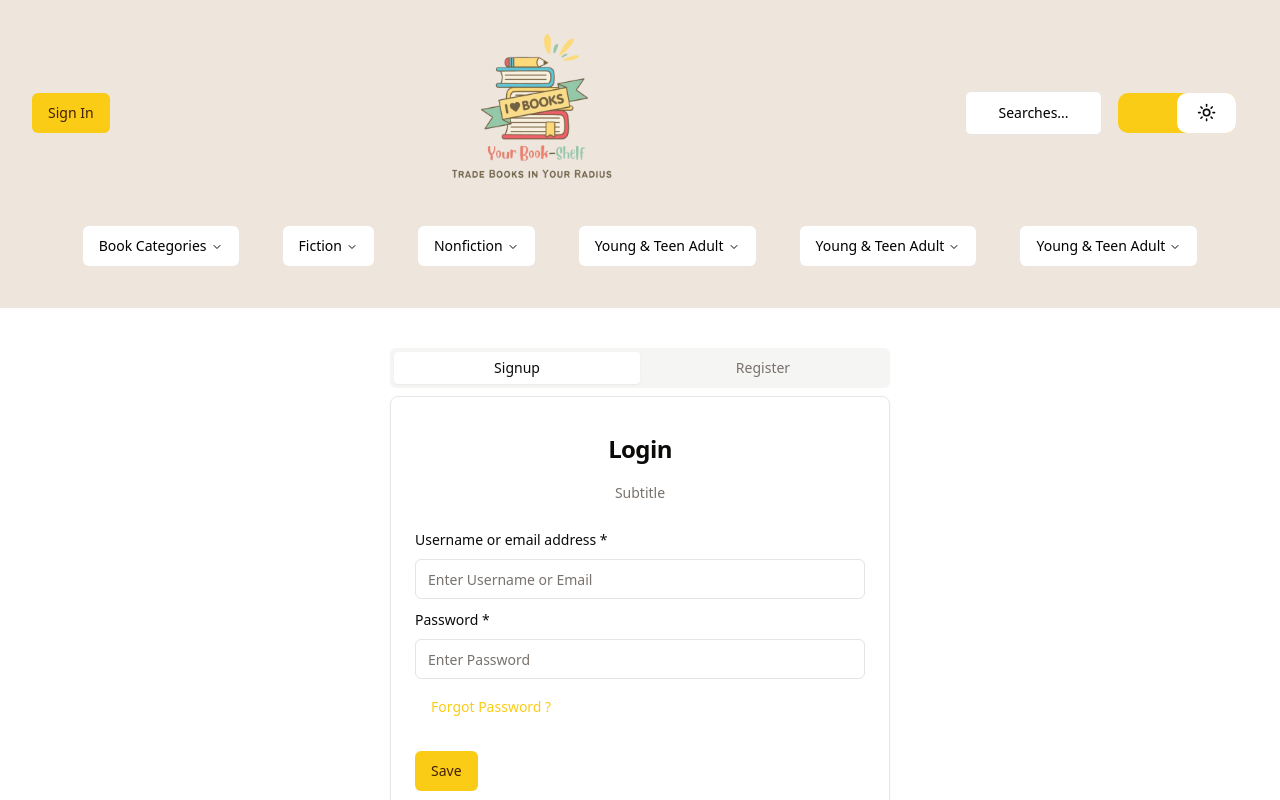
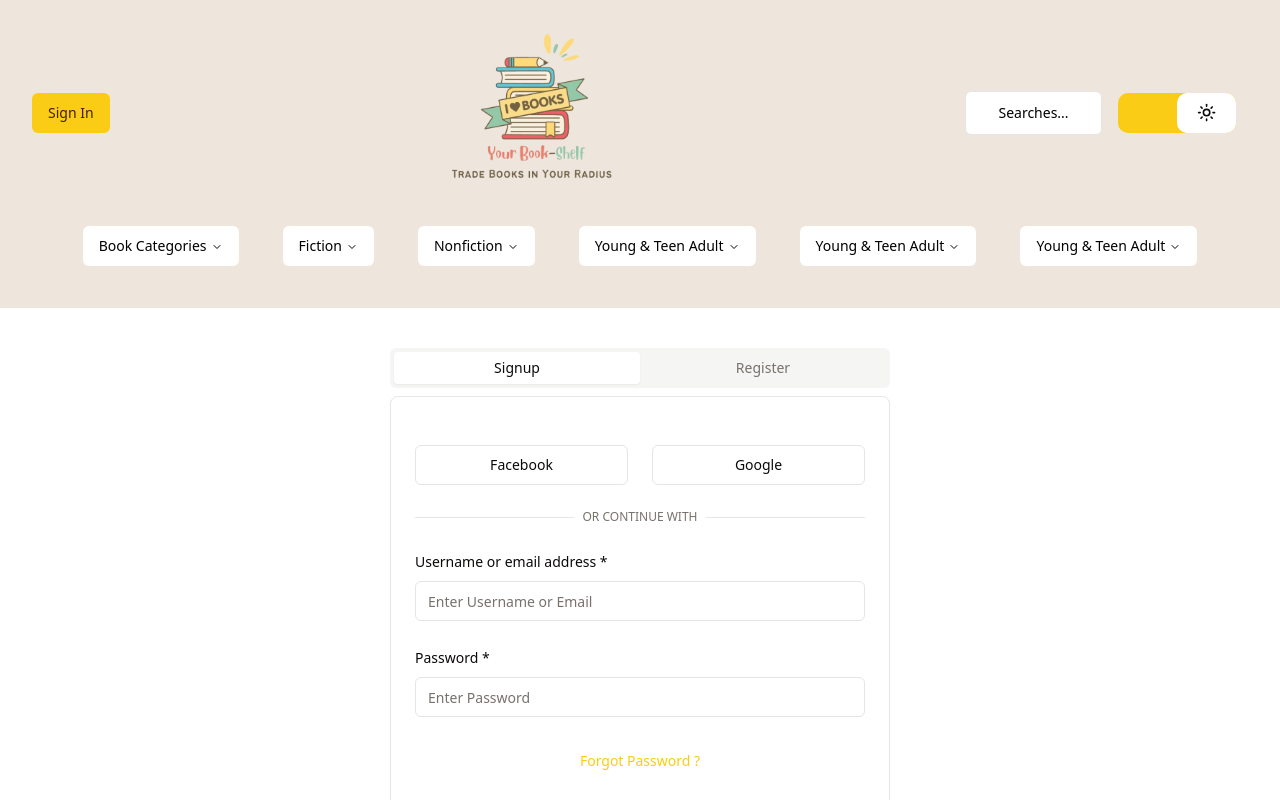
Before and after one commit to kasimkazmi/bookbuddy_app-next.js, a Next.js app: page /signup in a window 1280 px wide. Shown: the top 800 px of the page. Built offline with nearby package versions, Linux system fonts and the light colour scheme.

Commit message:
Social Login Button added

```diff
--- a/app/(pages)/signup/page.tsx
+++ b/app/(pages)/signup/page.tsx
@@ -1,6 +1,8 @@
 "use client";
 import { useState } from "react";
 import { Button } from "@/components/ui/button";
+import { Facebook, Voicemail } from "lucide-react"
+
 import {
   Form,
   FormControl,
@@ -89,10 +91,33 @@ const Signup = () => {
         <TabsContent value="left">
           <Card>
             <CardHeader className="contenr-center">
-              <CardTitle className="p-4">Login</CardTitle>
-              <CardDescription>Subtitle</CardDescription>
+              {/* <CardTitle className="p-4">Sign In</CardTitle> */}
+              {/* <CardDescription>Subtitle</CardDescription> */}
             </CardHeader>
-            <CardContent className="space-y-2">
+
+            <CardContent className="space-y-2 grid gap-4">
+              <div className="grid grid-cols-2 gap-6">
+                <Button variant="facebook">
+
+                  {/* <Voicemail className="mr-2 h-4 w-4" /> */}
+                  Facebook
+                </Button>
+                <Button variant="google">
+                  {/* <Icons.google className="mr-2 h-4 w-4" /> */}
+                  Google
+                </Button>
+              </div>
+              <div className="relative">
+                <div className="absolute inset-0 flex items-center">
+                  <span className="w-full border-t" />
+                </div>
+                <div className="relative flex justify-center text-xs uppercase">
+                  <span className="bg-background px-2 text-muted-foreground">
+                    Or continue with
+                  </span>
+                </div>
+              </div>
+
               <Form {...form}>
                 <FormField
                   name="usernameOrEmail"
@@ -175,9 +200,10 @@ const Signup = () => {
         <TabsContent value="right">
           <Card>
             <CardHeader className="contenr-center">
-              <CardTitle className="py-2">Register</CardTitle>
-              <CardDescription>Subtitle.</CardDescription>
+              <CardTitle className="py-2">Create An Account</CardTitle>
+              {/* <CardDescription>Subtitle.</CardDescription> */}
             </CardHeader>
+
             <CardContent className="space-y-2">
               <Form {...form}>
                 <FormField
--- a/components/ui/button.tsx
+++ b/components/ui/button.tsx
@@ -18,6 +18,12 @@ const buttonVariants = cva(
           "bg-secondary text-secondary-foreground hover:bg-secondary/80",
         ghost: "hover:bg-accent hover:text-accent-foreground",
         link: "text-primary underline-offset-4 hover:underline",
+
+        facebook: "bg-blue-600 border border-input bg-background hover:text-white hover:bg-blue-700",
+  google: "bg-red-500 border border-input bg-background hover:text-white  hover:bg-red-600",
+  apple: "bg-black border text-white border-input bg-background text-white hover:bg-gray-900",
+
+
       },
       size: {
         default: "h-10 px-4 py-2",
@@ -35,7 +41,7 @@ const buttonVariants = cva(
 
 export interface ButtonProps
   extends React.ButtonHTMLAttributes<HTMLButtonElement>,
-    VariantProps<typeof buttonVariants> {
+  VariantProps<typeof buttonVariants> {
   asChild?: boolean
 }
 
--- a/package.json
+++ b/package.json
@@ -41,6 +41,7 @@
     "@types/react": "^18",
     "@types/react-dom": "^18",
     "postcss": "^8",
+    "prettier": "^3.3.3",
     "tailwindcss": "^3.4.4",
     "typescript": "^5"
   }
```
Also changed, not shown: .prettierrc.json (added), 1 other file (tests, documents, lock files or other folders).
